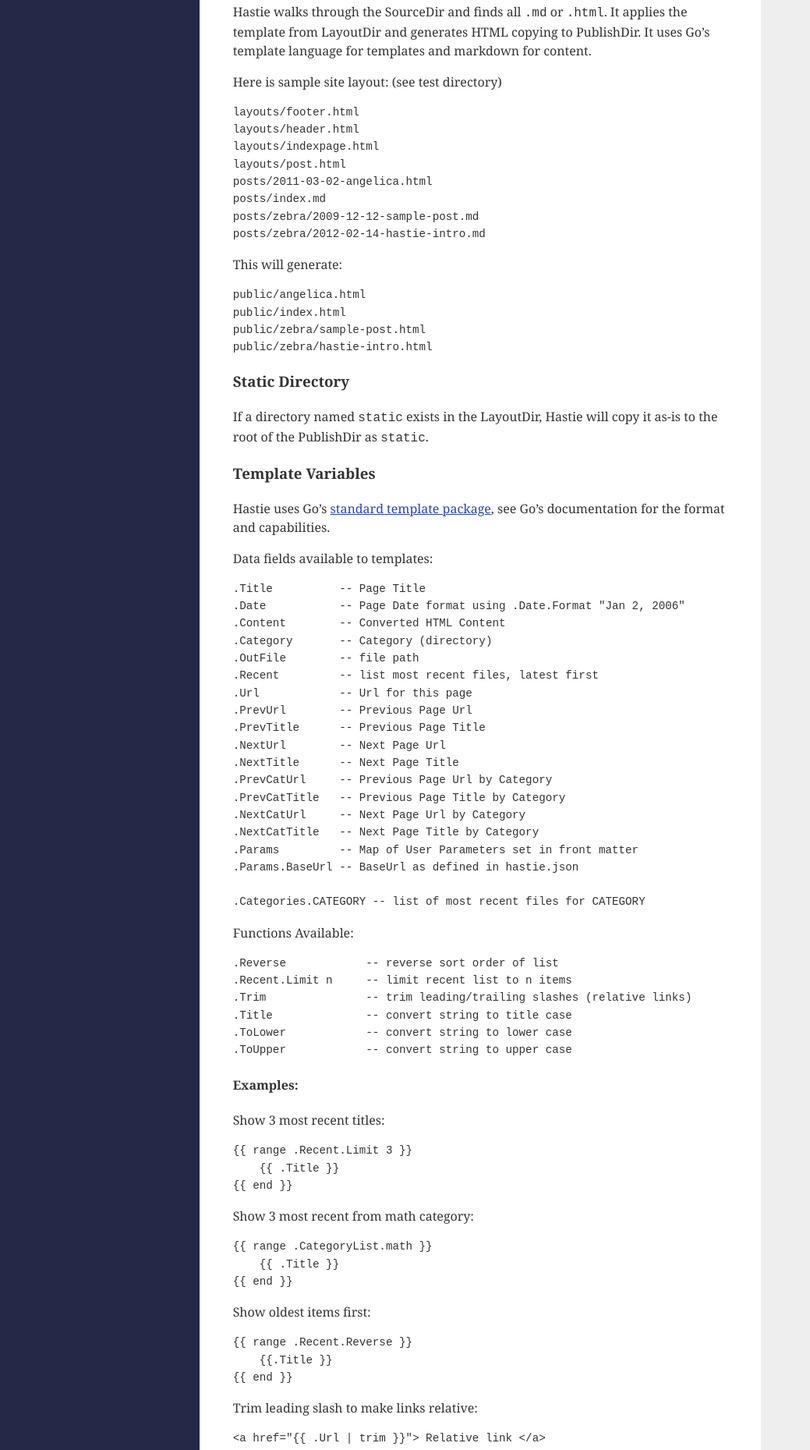
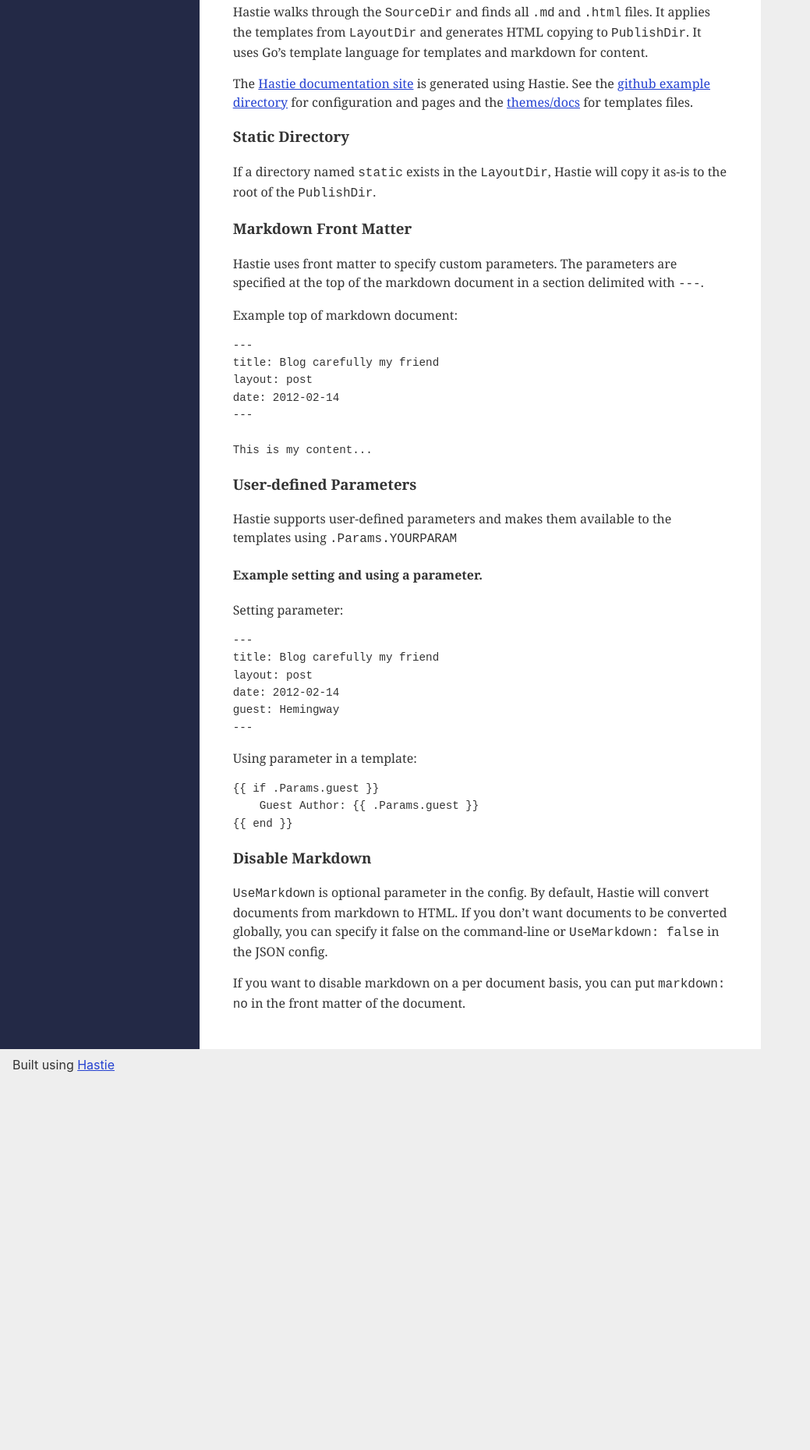
Before and after one commit to mkaz/hastie, a plain HTML site: page docs/getting-started.html in a window 1280 px wide. Shown: the part 801-2660 px from the top of the page at 78% size, without its empty margins (0-1039 px from the left). After the commit the page ends 2186 px from the top, so only its background shows below. Drawn offline with Linux system fonts and the light colour scheme.

Commit message:
Update example to be Hastie documentaiton

```diff
--- a/docs/getting-started.html
+++ b/docs/getting-started.html
@@ -19,11 +19,13 @@
 					<h3> Contents </h3>
 					<ul>
 
+						<li><a href="/">Welcome to Hastie</a></li>
+
 						<li><a href="/getting-started.html">Getting Started</a></li>
 
-						<li><a href="/">Welcome to Hastie</a></li>
+						<li><a href="/templates.html">Templates</a></li>
 
-						<li><a href="/templates.html">Templates</a></li>
+						<li><a href="/filters.html">Using Filters</a></li>
 
 					</ul>
 				</nav>
@@ -65,100 +67,17 @@ Flags:
 }
 </code></pre>
 
-<p>Hastie walks through the SourceDir and finds all <code>.md</code> or <code>.html</code>. It applies the template from LayoutDir and generates HTML copying to PublishDir. It uses Go&rsquo;s template language for templates and markdown for content.</p>
+<p>Hastie walks through the <code>SourceDir</code> and finds all <code>.md</code> and <code>.html</code> files. It applies the templates from <code>LayoutDir</code> and generates HTML copying to <code>PublishDir</code>. It uses Go&rsquo;s template language for templates and markdown for content.</p>
 
-<p>Here is sample site layout: (see test directory)</p>
-
-<pre><code>layouts/footer.html
-layouts/header.html
-layouts/indexpage.html
-layouts/post.html
-posts/2011-03-02-angelica.html
-posts/index.md
-posts/zebra/2009-12-12-sample-post.md
-posts/zebra/2012-02-14-hastie-intro.md
-</code></pre>
-
-<p>This will generate:</p>
-
-<pre><code>public/angelica.html
-public/index.html
-public/zebra/sample-post.html
-public/zebra/hastie-intro.html
-</code></pre>
+<p>The <a href="https://mkaz.github.io/hastie/">Hastie documentation site</a> is generated using Hastie. See the <a href="https://github.com/mkaz/hastie/tree/master/example">github example directory</a> for configuration and pages and the <a href="https://github.com/mkaz/hastie/tree/master/themes/docs">themes/docs</a> for templates files.</p>
 
 <h3>Static  Directory</h3>
 
-<p>If a directory named <code>static</code> exists in the LayoutDir, Hastie will copy it as-is to the root of the PublishDir as <code>static</code>.</p>
-
-<h3>Template Variables</h3>
-
-<p>Hastie uses Go&rsquo;s <a href="https://golang.org/pkg/text/template/">standard template package</a>, see Go&rsquo;s documentation for the format and capabilities.</p>
-
-<p>Data fields available to templates:</p>
-
-<pre><code>.Title          -- Page Title
-.Date           -- Page Date format using .Date.Format &quot;Jan 2, 2006&quot;
-.Content        -- Converted HTML Content
-.Category       -- Category (directory)
-.OutFile        -- file path
-.Recent         -- list most recent files, latest first
-.Url            -- Url for this page
-.PrevUrl        -- Previous Page Url
-.PrevTitle      -- Previous Page Title
-.NextUrl        -- Next Page Url
-.NextTitle      -- Next Page Title
-.PrevCatUrl     -- Previous Page Url by Category
-.PrevCatTitle   -- Previous Page Title by Category
-.NextCatUrl     -- Next Page Url by Category
-.NextCatTitle   -- Next Page Title by Category
-.Params         -- Map of User Parameters set in front matter
-.Params.BaseUrl -- BaseUrl as defined in hastie.json
-
-.Categories.CATEGORY -- list of most recent files for CATEGORY
-</code></pre>
-
-<p>Functions Available:</p>
-
-<pre><code>.Reverse            -- reverse sort order of list
-.Recent.Limit n     -- limit recent list to n items
-.Trim               -- trim leading/trailing slashes (relative links)
-.Title              -- convert string to title case
-.ToLower            -- convert string to lower case
-.ToUpper            -- convert string to upper case
-</code></pre>
-
-<h4>Examples:</h4>
-
-<p>Show 3 most recent titles:</p>
-
-<pre><code>{{ range .Recent.Limit 3 }}
-    {{ .Title }}
-{{ end }}
-</code></pre>
-
-<p>Show 3 most recent from math category:</p>
-
-<pre><code>{{ range .CategoryList.math }}
-    {{ .Title }}
-{{ end }}
-</code></pre>
-
-<p>Show oldest items first:</p>
-
-<pre><code>{{ range .Recent.Reverse }}
-    {{.Title }}
-{{ end }}
-</code></pre>
-
-<p>Trim leading slash to make links relative:</p>
-
-<pre><code>&lt;a href=&quot;{{ .Url | trim }}&quot;&gt; Relative link &lt;/a&gt;
-</code></pre>
+<p>If a directory named <code>static</code> exists in the <code>LayoutDir</code>, Hastie will copy it as-is to the root of the <code>PublishDir</code>.</p>
 
 <h3>Markdown Front Matter</h3>
 
-<p>Hastie uses the same format for specifying fields as Jekyll, front matter. The parameters are specified at the top of the markdown document in a section delimited with <code>---</code>.</p>
+<p>Hastie uses front matter to specify custom parameters. The parameters are specified at the top of the markdown document in a section delimited with <code>---</code>.</p>
 
 <p>Example top of markdown document:</p>
 
@@ -194,34 +113,11 @@ guest: Hemingway
 {{ end }}
 </code></pre>
 
-<h3>Using Filters (Example: Less CSS, CoffeeScript)</h3>
-
-<p>Hastie allows for the use of command-line processing of files, provided the process takes the filename as input and spits out the results. It does so using <code>processFilters</code> configuration. You set a file extension mapped to the utility to process and the final extension.</p>
-
-<p>Configuration in hastie.json</p>
-
-<pre><code class="language-json">&quot;processFilters&quot;: {
-    &quot;less&quot;: [&quot;/usr/local/bin/lessc&quot;, &quot;css&quot;]
-}
-</code></pre>
-
-<p>The above example sets any file with the extension <code>.less</code> will be converted to <code>.css</code> using lessc binary and copied to the public directory at the same spot in the directory tree as the original less file.</p>
-
 <h3>Disable Markdown</h3>
 
-<p><code>UseMarkdown</code> is optional parameter in the config. By default, Hastie will convert documents to markdown. If you don&rsquo;t want documents to be converted globally, you can specify it false on the command-line or <code>UseMarkdown: false</code> in the JSON config.</p>
+<p><code>UseMarkdown</code> is optional parameter in the config. By default, Hastie will convert documents from markdown to HTML. If you don&rsquo;t want documents to be converted globally, you can specify it false on the command-line or <code>UseMarkdown: false</code> in the JSON config.</p>
 
 <p>If you want to disable markdown on a per document basis, you can put <code>markdown: no</code> in the front matter of the document.</p>
-
-<h2>Contributions</h2>
-
-<p>Thanks to all <a href="https://github.com/mkaz/hastie/graphs/contributors">the contributors</a>!</p>
-
-<p>Any contributions are welcome, be it in feature requests, bug reports, documentation, or pull requests.</p>
-
-<h2>License</h2>
-
-<p>Licensed under MIT see <a href="https://github.com/mkaz/hastie/blob/master/LICENSE">LICENSE</a> file.</p>
 
 				</article>
 			</main>
```
Also changed, not shown: docs/filters.html (added, +56 -0 lines), docs/index.html (+22 -2 lines), docs/templates.html (+4 -2 lines), 5 other files.
